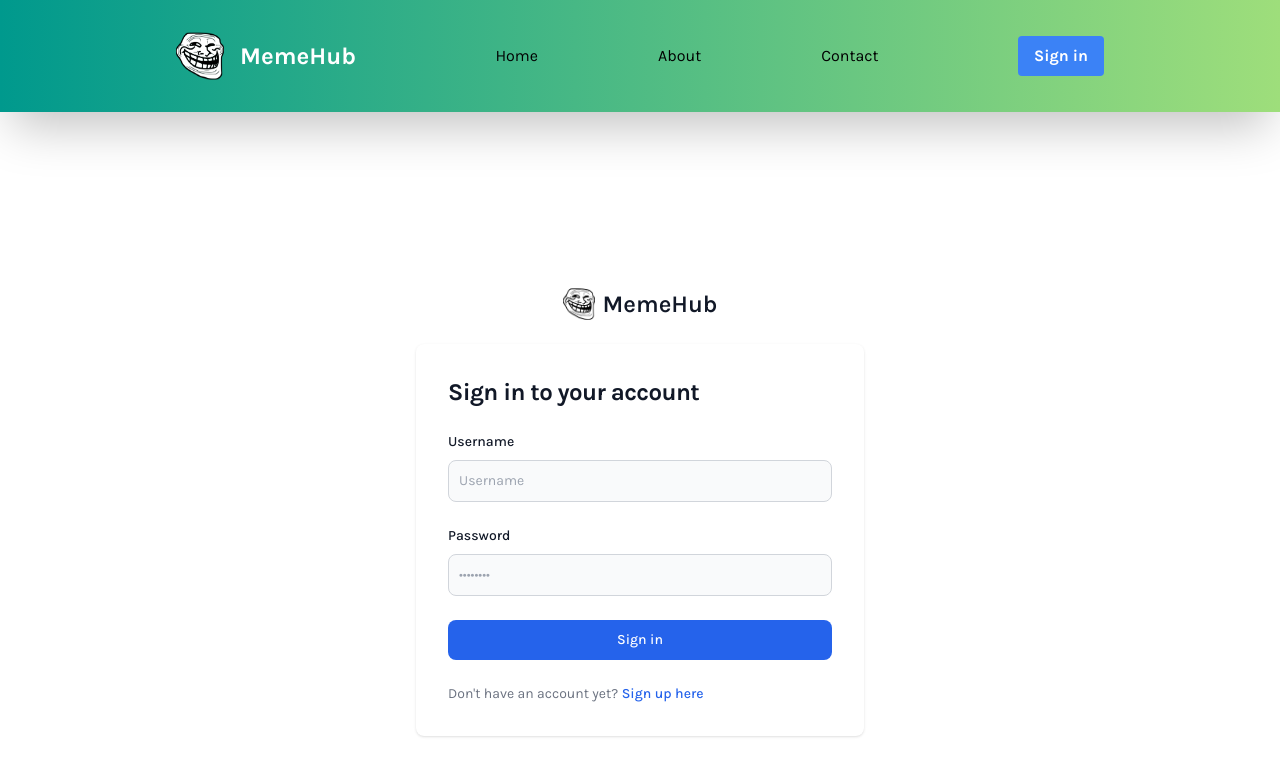
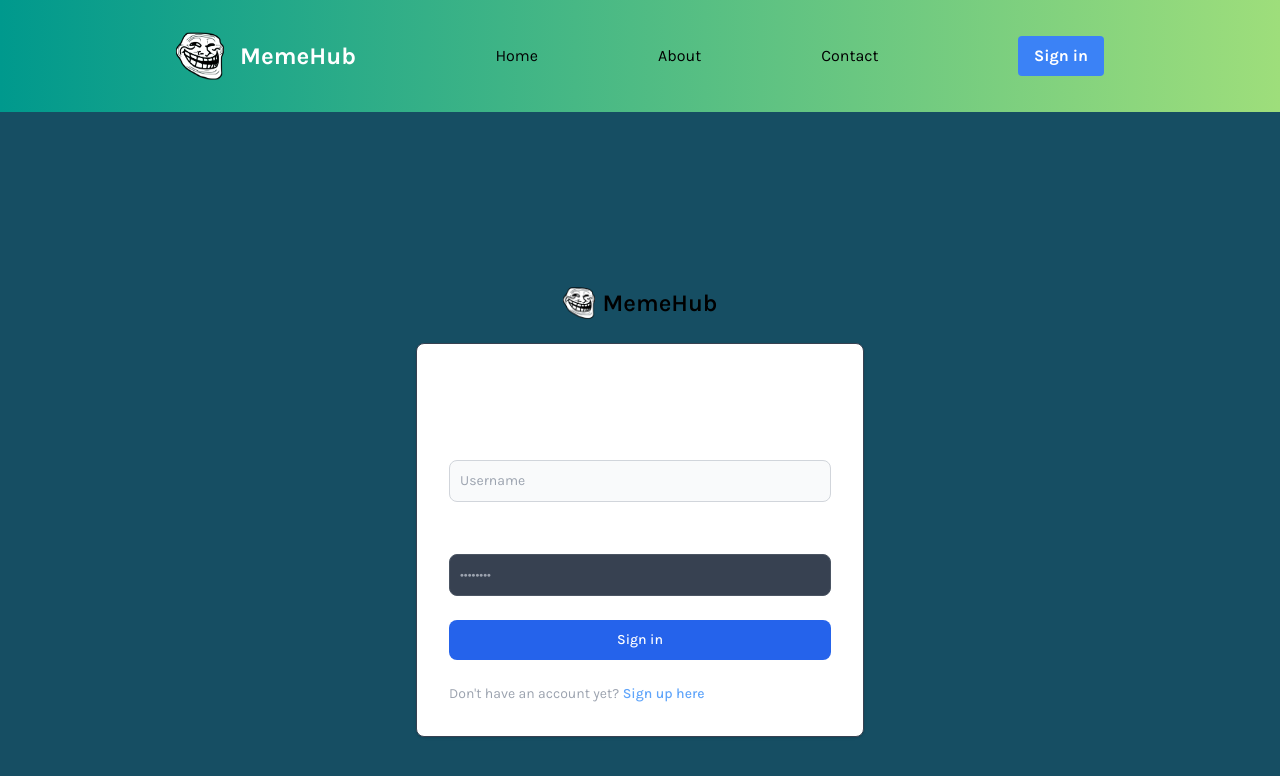
Before and after one commit to ChelletTakoua/MemeHub, a React (Create React App) app in the folder frontend/: page /login in a window 1280 px wide. Shown: the top 776 px of the page. Built offline with nearby package versions, Linux system fonts and the light colour scheme.

Commit message:
update: minor fixes

```diff
--- a/frontend/src/components/Browse.js
+++ b/frontend/src/components/Browse.js
@@ -13,10 +13,7 @@ export default function Browse({ memes, setCurrMeme, setBrowse }) {
     setPages(Math.floor(memes.length / MEMES_PER_PAGE));
     // Set currentMemes based on the current page
     setCurrMemes(
-            memes.slice(
-                (currPage - 1) * MEMES_PER_PAGE,
-                currPage * MEMES_PER_PAGE
-            )
+      memes.slice((currPage - 1) * MEMES_PER_PAGE, currPage * MEMES_PER_PAGE)
     );
   }, [currPage, memes]);
 
@@ -47,11 +44,7 @@ export default function Browse({ memes, setCurrMeme, setBrowse }) {
 
     return memes
       .filter((meme) => {
-                if (
-                    meme.name
-                        .toLowerCase()
-                        .includes(memeSearch.toLocaleLowerCase())
-                ) {
+        if (meme.name.toLowerCase().includes(memeSearch.toLocaleLowerCase())) {
           return meme;
         }
         return null;
@@ -62,12 +55,10 @@ export default function Browse({ memes, setCurrMeme, setBrowse }) {
   return (
     <section className="my-12 px-12 lg:px-44">
       <div className="mb-6 flex justify-between mb-2">
-              <h1 className="text-4xl text-algae dark:text-white self-center">
-                Top Meme Templates
-              </h1>
+        <h1 className="text-4xl text-white self-center">Top Meme Templates</h1>
         <input
           onChange={(event) => setMemeSearch(event.target.value)}
-                className="p-8 text-4xl text-black placeholder:text-zinc-400 dark:text-white bg-transparent border-zinc-400 dark:border-white border-4 rounded-2xl dark:placeholder:text-white lg:text-xl lg:border-2 lg:py-3 lg:px-6 lg:rounded-lg"
+          className="p-8 text-4xl placeholder:text-zinc-400 text-white bg-transparent border-zinc-400 border-white border-4 rounded-2xl placeholder:text-white lg:text-xl lg:border-2 lg:py-3 lg:px-6 lg:rounded-lg"
           type="text"
           placeholder="Search Meme"
         />
--- a/frontend/src/components/Meme.js
+++ b/frontend/src/components/Meme.js
@@ -68,10 +68,10 @@ export default function Meme({ currMeme, setBrowse }) {
             <DownloadBtn />
             <SaveBtn />
           </div>
-          <p className="text-algae dark:text-white">
+          <p className="text-white">
             Hint: You can drag and move around the text!
           </p>
-          <p className="text-algae dark:text-white">
+          <p className="text-white">
             Another hint: You can break the line by entering double space!
           </p>
         </div>
--- a/frontend/src/pages/AdminDashboard.js
+++ b/frontend/src/pages/AdminDashboard.js
@@ -2,7 +2,7 @@ import React from "react";
 
 const AdminDashboard = () => {
   return (
-    <div className="dark:bg-palenight min-h-screen w-screen">
+    <div className="bg-palenight min-h-screen w-screen">
       {/* Your code here */}
     </div>
   );
--- a/frontend/src/pages/CreateMeme.js
+++ b/frontend/src/pages/CreateMeme.js
@@ -18,7 +18,7 @@ export default function CreateMeme() {
   }, []);
 
   return (
-    <div className="flex flex-col justify-between dark:bg-palenight min-h-screen w-screen">
+    <div className="flex flex-col justify-between bg-palenight min-h-screen w-screen">
       {browse ? (
         <Browse memes={memes} setCurrMeme={setCurrMeme} setBrowse={setBrowse} />
       ) : (
--- a/frontend/src/pages/Login.js
+++ b/frontend/src/pages/Login.js
@@ -21,18 +21,18 @@ const Login = () => {
   };
 
   return (
-    <section className="dark:bg-palenight min-h-screen w-screen">
+    <section className="bg-palenight min-h-screen w-screen">
       <div className="flex flex-col items-center justify-center px-6 py-8 mx-auto md:h-screen lg:py-0">
         <Link
           to="/"
-          className="flex items-center mb-6 text-2xl font-semibold text-gray-900 dark:text-white"
+          className="flex items-center mb-6 text-2xl font-semibold dark:text-white"
         >
           <img className="w-8 h-8 mr-2" src={trollFace} alt="Troll Face" />
           MemeHub
         </Link>
-        <div className="w-full bg-white rounded-lg shadow dark:border md:mt-0 sm:max-w-md xl:p-0 dark:bg-gray-800 dark:border-gray-700">
+        <div className="w-full bg-white rounded-lg shadow border md:mt-0 sm:max-w-md xl:p-0 dark:bg-gray-800 border-gray-700">
           <div className="p-6 space-y-4 md:space-y-6 sm:p-8">
-            <h1 className="text-xl font-bold leading-tight tracking-tight text-gray-900 md:text-2xl dark:text-white">
+            <h1 className="text-xl font-bold leading-tight tracking-tight md:text-2xl text-white">
               Sign in to your account
             </h1>
             <form
@@ -43,7 +43,7 @@ const Login = () => {
               <div>
                 <label
                   for="username"
-                  className="block mb-2 text-sm font-medium text-gray-900 dark:text-white"
+                  className="block mb-2 text-sm font-medium text-white"
                 >
                   Username
                 </label>
@@ -51,7 +51,7 @@ const Login = () => {
                   type="text"
                   name="username"
                   id="username"
-                  className="bg-gray-50 border border-gray-300 text-gray-900 sm:text-sm rounded-lg focus:ring-primary-600 focus:border-primary-600 block w-full p-2.5 dark:bg-gray-700 dark:border-gray-600 dark:placeholder-gray-400 dark:text-white dark:focus:ring-blue-500 dark:focus:border-blue-500"
+                  className="bg-gray-50 border border-gray-300 sm:text-sm rounded-lg focus:ring-primary-600 focus:border-primary-600 block w-full p-2.5 dark:bg-gray-700 dark:border-gray-600 dark:placeholder-gray-400 text-white dark:focus:ring-blue-500 dark:focus:border-blue-500"
                   placeholder="Username"
                   required
                   value={username}
@@ -61,7 +61,7 @@ const Login = () => {
               <div>
                 <label
                   for="password"
-                  className="block mb-2 text-sm font-medium text-gray-900 dark:text-white"
+                  className="block mb-2 text-sm font-medium text-white"
                 >
                   Password
                 </label>
@@ -70,7 +70,7 @@ const Login = () => {
                   name="password"
                   id="password"
                   placeholder="••••••••"
-                  className="bg-gray-50 border border-gray-300 text-gray-900 sm:text-sm rounded-lg focus:ring-primary-600 focus:border-primary-600 block w-full p-2.5 dark:bg-gray-700 dark:border-gray-600 dark:placeholder-gray-400 dark:text-white dark:focus:ring-blue-500 dark:focus:border-blue-500"
+                  className="bg-gray-50 border border-gray-300 sm:text-sm rounded-lg focus:ring-primary-600 focus:border-primary-600 block w-full p-2.5 bg-gray-700 border-gray-600 placeholder-gray-400 text-white focus:ring-blue-500 focus:border-blue-500"
                   required
                   value={password}
                   onChange={handlePasswordChange}
@@ -79,15 +79,15 @@ const Login = () => {
 
               <button
                 type="submit"
-                className="w-full text-white bg-primary-600 hover:bg-primary-700 focus:ring-4 focus:outline-none focus:ring-primary-300 font-medium rounded-lg text-sm px-5 py-2.5 text-center dark:bg-primary-600 dark:hover:bg-primary-700 dark:focus:ring-primary-800"
+                className="w-full text-white bg-primary-600 hover:bg-primary-700 focus:ring-4 focus:outline-none focus:ring-primary-300 font-medium rounded-lg text-sm px-5 py-2.5 text-center bg-primary-600 hover:bg-primary-700 focus:ring-primary-800"
               >
                 Sign in
               </button>
-              <p className="text-sm font-light text-gray-500 dark:text-gray-400">
+              <p className="text-sm font-light text-gray-400">
                 Don't have an account yet?
                 <Link
                   to="/register"
-                  className="text-primary-600 hover:underline dark:text-primary-400"
+                  className="hover:underline text-primary-400"
                 >
                   <span className="font-medium"> Sign up here</span>
                 </Link>
--- a/frontend/src/pages/Profile.js
+++ b/frontend/src/pages/Profile.js
@@ -2,7 +2,7 @@ import React from "react";
 
 const Profile = () => {
   return (
-    <div className="dark:bg-palenight min-h-screen w-screen">
+    <div className="bg-palenight min-h-screen w-screen">
       <h1>Profile Page</h1>
       {/* Add your profile content here */}
     </div>
```
Also changed, not shown: frontend/src/components/InputBox.js (+11 -11 lines). Lines whose indentation alone changed are shown as unchanged.
